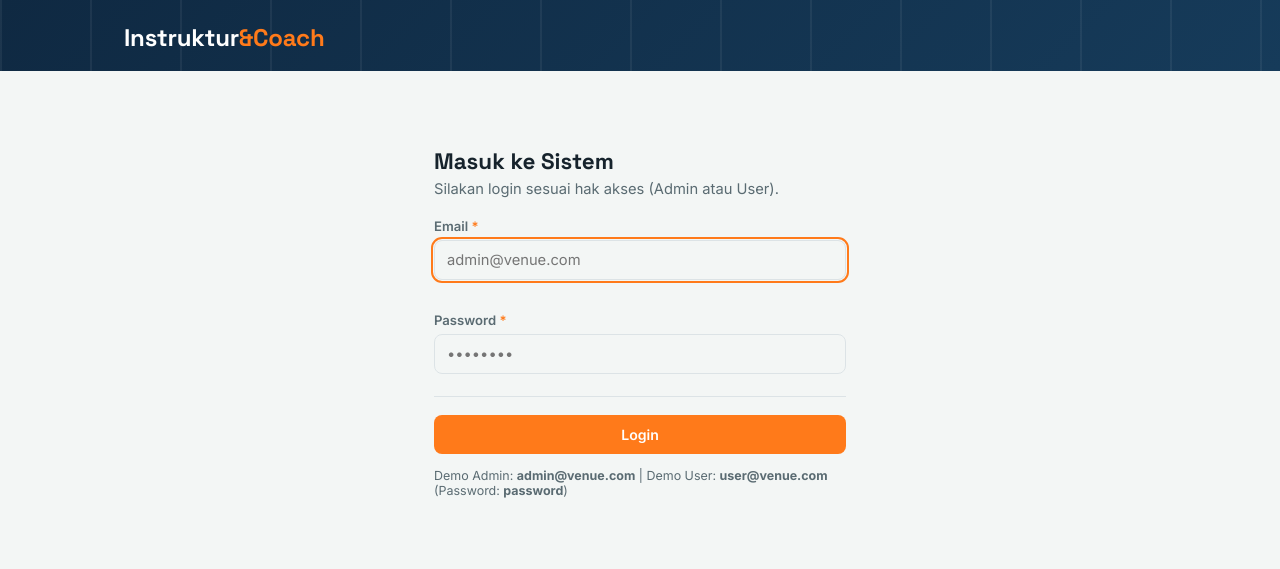
After one commit to azizahhnie-art/TUGASBESAR-M4-NURAZIZAH-102022500188, a Laravel app: page /login in a window 1280 px wide. The commit adds this page. Shown: the top 569 px of the page. Run offline with Laravel 12, Linux system fonts and the light colour scheme.

Commit message:
Implementasi hak akses role admin dan user pada modul instruktur

```diff
--- /dev/null
+++ b/app/Http/Controllers/AuthController.php
@@ -0,0 +1,39 @@
+<?php
+
+namespace App\Http\Controllers;
+
+use Illuminate\Http\Request;
+use Illuminate\Support\Facades\Auth;
+
+class AuthController extends Controller
+{
+    public function showLogin()
+    {
+        return view('auth.login');
+    }
+
+    public function login(Request $request)
+    {
+        $credentials = $request->validate([
+            'email' => ['required', 'email'],
+            'password' => ['required'],
+        ]);
+
+        if (Auth::attempt($credentials)) {
+            $request->session()->regenerate();
+            return redirect()->intended(route('instruktur.index'));
+        }
+
+        return back()->withErrors([
+            'email' => 'Email atau password salah.',
+        ])->onlyInput('email');
+    }
+
+    public function logout(Request $request)
+    {
+        Auth::logout();
+        $request->session()->invalidate();
+        $request->session()->regenerateToken();
+        return redirect()->route('login');
+    }
+}
--- a/app/Models/User.php
+++ b/app/Models/User.php
@@ -22,6 +22,7 @@ class User extends Authenticatable
         'name',
         'email',
         'password',
+        'role',
     ];
 
     /**
--- a/bootstrap/app.php
+++ b/bootstrap/app.php
@@ -1,5 +1,6 @@
 <?php
 
+use App\Http\Middleware\RoleMiddleware;
 use Illuminate\Foundation\Application;
 use Illuminate\Foundation\Configuration\Exceptions;
 use Illuminate\Foundation\Configuration\Middleware;
@@ -11,7 +12,9 @@ return Application::configure(basePath: dirname(__DIR__))
         health: '/up',
     )
     ->withMiddleware(function (Middleware $middleware): void {
-        //
+        $middleware->alias([
+            'role' => RoleMiddleware::class,
+        ]);
     })
     ->withExceptions(function (Exceptions $exceptions): void {
         //
--- /dev/null
+++ b/resources/views/auth/login.blade.php
@@ -0,0 +1,55 @@
+<!DOCTYPE html>
+<html lang="id">
+<head>
+<meta charset="UTF-8">
+<meta name="viewport" content="width=device-width, initial-scale=1">
+<title>Login — Modul Instruktur & Coach</title>
+<link rel="preconnect" href="https://fonts.googleapis.com">
+<link rel="preconnect" href="https://fonts.gstatic.com" crossorigin>
+<link href="https://fonts.googleapis.com/css2?family=Space+Grotesk:wght@500;600;700&family=Inter:wght@400;500;600;700&display=swap" rel="stylesheet">
+<link rel="stylesheet" href="{{ asset('css/style.css') }}">
+</head>
+<body>
+
+<div class="topbar">
+  <div class="topbar-inner">
+    <div class="brand">
+      <div class="mark">Instruktur<span>&Coach</span></div>
+    </div>
+  </div>
+</div>
+
+<main style="max-width: 460px; margin-top: 48px;">
+  <div class="page-head">
+    <div>
+      <h1 class="page-title">Masuk ke Sistem</h1>
+      <p class="page-desc">Silakan login sesuai hak akses (Admin atau User).</p>
+    </div>
+  </div>
+
+  <form method="POST" action="{{ route('login.post') }}">
+    @csrf
+    <div class="field-grid">
+      <div class="field full {{ $errors->has('email') ? 'invalid' : '' }}">
+        <label>Email <span class="req">*</span></label>
+        <input type="email" name="email" placeholder="admin@venue.com" value="{{ old('email') }}" required autofocus>
+        <small class="err">{{ $errors->first('email') }}</small>
+      </div>
+
+      <div class="field full">
+        <label>Password <span class="req">*</span></label>
+        <input type="password" name="password" placeholder="••••••••" required>
+      </div>
+    </div>
+
+    <div class="form-actions">
+      <button type="submit" class="btn btn-primary" style="width: 100%;">Login</button>
+    </div>
+    <p class="form-note">
+      Demo Admin: <b>admin@venue.com</b> | Demo User: <b>user@venue.com</b> (Password: <b>password</b>)
+    </p>
+  </form>
+</main>
+
+</body>
+</html>
--- a/routes/web.php
+++ b/routes/web.php
@@ -1,7 +1,23 @@
 <?php
 
+use App\Http\Controllers\AuthController;
 use App\Http\Controllers\InstrukturController;
 use Illuminate\Support\Facades\Route;
 
 Route::get('/', fn () => redirect()->route('instruktur.index'));
-Route::resource('instruktur', InstrukturController::class)->except('show');
+
+Route::get('/login', [AuthController::class, 'showLogin'])->name('login')->middleware('guest');
+Route::post('/login', [AuthController::class, 'login'])->name('login.post')->middleware('guest');
+Route::post('/logout', [AuthController::class, 'logout'])->name('logout')->middleware('auth');
+
+Route::middleware(['auth'])->group(function () {
+    Route::get('/instruktur', [InstrukturController::class, 'index'])->name('instruktur.index');
+});
+
+Route::middleware(['auth', 'role:admin'])->group(function () {
+    Route::get('/instruktur/create', [InstrukturController::class, 'create'])->name('instruktur.create');
+    Route::post('/instruktur', [InstrukturController::class, 'store'])->name('instruktur.store');
+    Route::get('/instruktur/{instruktur}/edit', [InstrukturController::class, 'edit'])->name('instruktur.edit');
+    Route::put('/instruktur/{instruktur}', [InstrukturController::class, 'update'])->name('instruktur.update');
+    Route::delete('/instruktur/{instruktur}', [InstrukturController::class, 'destroy'])->name('instruktur.destroy');
+});
```
Also changed, not shown: app/Http/Middleware/RoleMiddleware.php (added, +19 -0 lines), database/seeders/DatabaseSeeder.php (+12 -10 lines), resources/views/instruktur/index.blade.php (+23 -5 lines), database/migrations/2026_11_16_160549_add_role_to_users_table.php (added).
